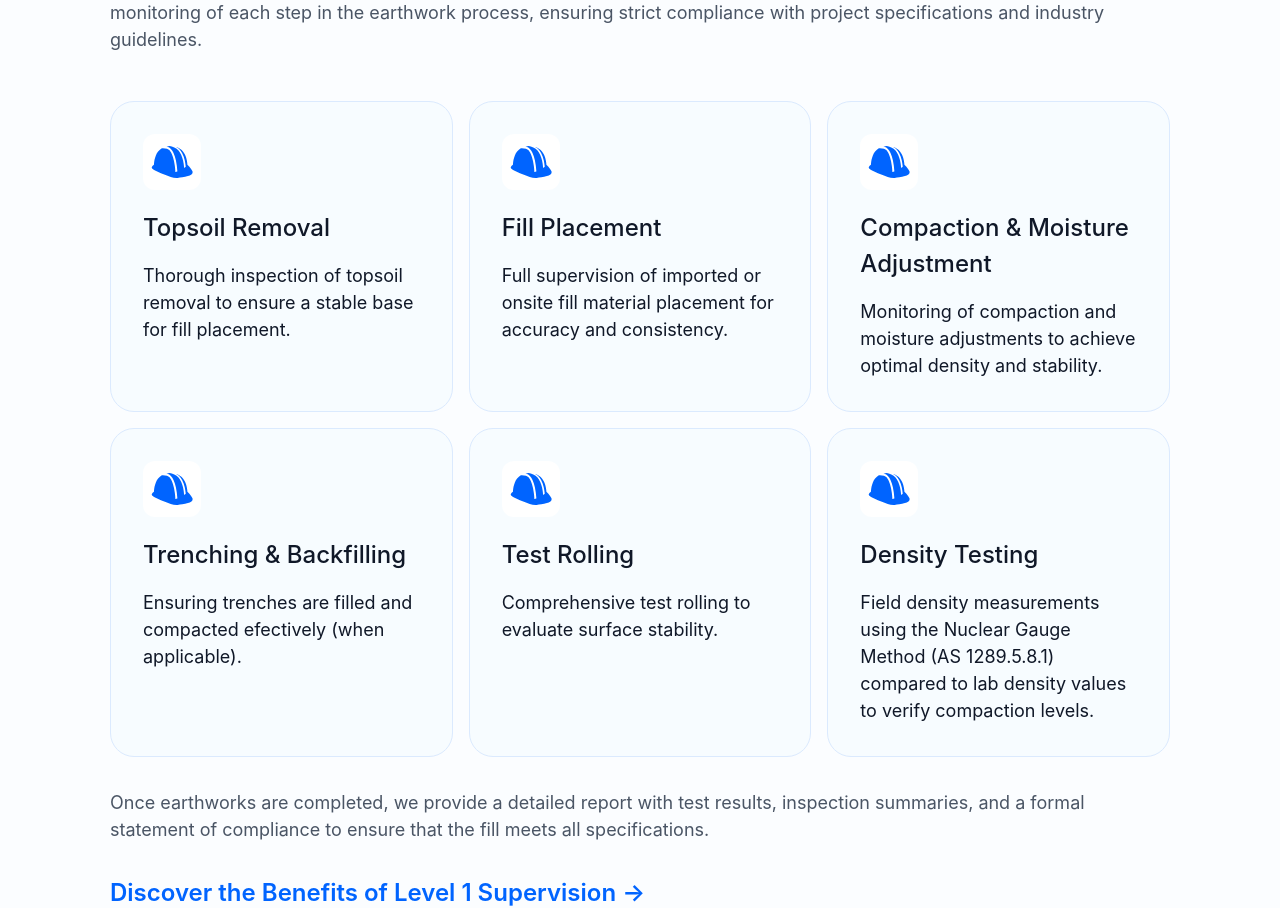
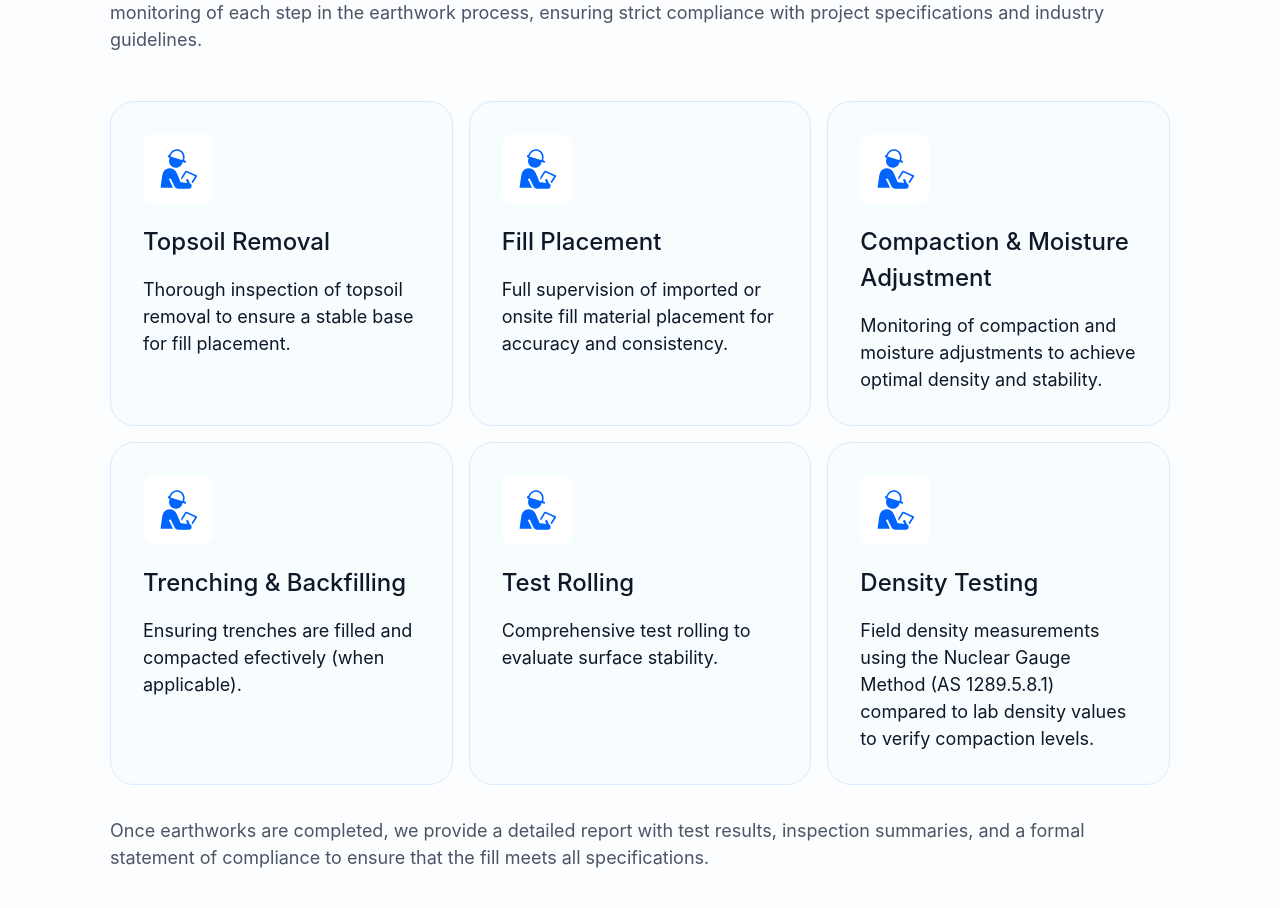
Before and after one commit to tharanga-madurapperuma/statewide-geotechnical_construction-site, a React (Vite) app: page /inspections in a window 1280 px wide. Shown: the part 1900-2808 px from the top of the page. Built offline with nearby package versions, Linux system fonts and the light colour scheme.

Commit message:
fix card icon error and fixed spacing in contact page 2K resolution

```diff
--- a/src/assets/assets.js
+++ b/src/assets/assets.js
@@ -67,6 +67,7 @@ import DocWhite from "./drilling/icons/docWhite.svg";
 import InsHero from "./inspections/insHero.jpg";
 import InsSecond from "./inspections/insSecond.jpg";
 import InsThird from "./inspections/insThird.jpg";
+import TestingIcon from "./inspections/testing.svg";
 
 // Env Drilling page
 import Map from "./envDrilling/map.svg";
@@ -110,7 +111,7 @@ export { WorkerHat };
 export { FileIcon, DownloadIcon };
 
 // Inspections Page
-export { InsHero, InsSecond, InsThird };
+export { InsHero, InsSecond, InsThird, TestingIcon };
 
 // navbar
 export { Menu, Close };
--- a/src/components/card-icon-top-left/CardIconTopLeft.jsx
+++ b/src/components/card-icon-top-left/CardIconTopLeft.jsx
@@ -39,7 +39,7 @@ const CardIconTopLeft = ({
             >
                 <div className="w-full flex justify-start items-center">
                     <img
-                        className={`${iconBackground} px-2 py-3 rounded-xl w-48 md:w-[54px] lg:w-auto`}
+                        className={`${iconBackground} px-2 py-2 rounded-xl w-[50px] sm:w-[55px] md:w-[62px] lg:w-[70px]`}
                         src={iconUrl}
                     />
                 </div>
--- a/src/pages/contactUs/ContactPage.jsx
+++ b/src/pages/contactUs/ContactPage.jsx
@@ -86,8 +86,9 @@ const ContactPage = () => {
                 <AppointmentRequestForm />
             </div>
 
-            <div className="sm:px-[70px] md:px-[80px] lg:px-[100px] xl:px-[110px] mb-[3rem] px-8 py-3">
-                <h2 className="lg:text-[48px]  text-2xl py-[2rem] font-600 text-gray-900">
+            <div className="flex flex-col items-center">
+                <div className="sm:px-[70px] md:px-[80px] lg:px-[100px] xl:px-[110px] mb-[3rem] px-8 py-3 max-w-[1920px]">
+                    <h2 className="lg:text-[48px]  text-2xl py-[2rem] font-600 text-gray-900 ">
                         Why Choose Us
                     </h2>
                     <div className="w-full h-full lg:px-0  flex space-b place-content-between gap-[40px] lg:gap-[68px] flex-col  md:flex-row">
@@ -115,13 +116,13 @@ const ContactPage = () => {
                     </div>
                 </div>
 
-            <div className="md:px-[80px] lg:px-[100px] xl:px-[110px] mb-[3rem] px-8 lg:mt-[100px] py-3">
+                <div className="md:px-[80px] lg:px-[100px] xl:px-[110px] mb-[3rem] px-8 lg:mt-[100px] py-3 w-full max-w-[1920px]">
                     <h2 className="lg:text-48 text-2xl font-600 text-gray-900">
                         Follow Us
                     </h2>
                     <p className="text-gray-600 text-18 font-400 py-[2rem]">
-                    Stay updated on the latest projects, tips, and company news.
-                    Follow us on our social media channels:
+                        Stay updated on the latest projects, tips, and company
+                        news. Follow us on our social media channels:
                     </p>
                     <div className="flex items-start flex-row gap-4">
                         <div className=" bg-[#003ED7] text-white rounded-full md:text-4xl p-3">
@@ -136,7 +137,7 @@ const ContactPage = () => {
                     </div>
                 </div>
 
-            <div className="md:px-[80px] lg:px-[100px] xl:px-[110px] mb-[3rem] px-8 lg:mt-[100px] p-3">
+                <div className="md:px-[80px] lg:px-[100px] xl:px-[110px] mb-[3rem] px-8 lg:mt-[100px] p-3 w-full max-w-[1920px]">
                     <h2 className="lg:text-48 text-2xl font-600 text-gray-900">
                         Visit Our Office
                     </h2>
@@ -156,7 +157,7 @@ const ContactPage = () => {
                         referrerPolicy="no-referrer-when-downgrade"
                     ></iframe>
                 </div>
-            <div className="lg:px-[110px] lg:mt-[100px] p-3">
+                <div className="lg:px-[110px] lg:mt-[100px] p-3 w-full max-w-[1920px]">
                     <h2 className="lg:text-48 text-2xl font-600 text-gray-900">
                         Have a Question?
                     </h2>
@@ -165,6 +166,7 @@ const ContactPage = () => {
                     </p>
                 </div>
             </div>
+        </div>
     );
 };
 
--- a/src/pages/drilling/Drilling.jsx
+++ b/src/pages/drilling/Drilling.jsx
@@ -61,7 +61,7 @@ const Drilling = () => {
                                 #1
                             </h1>
                             <h2 className="md:w-[80%] font-inter font-500 text-18 sm:text-24 lg:text-32 md:text-24 mt-4 sm:mt-3 xl:mt-[40px] lg:mt-5 md:mt-3">
-                                Tight & DiDicult Access Sites
+                                Tight & Difficult Access Sites
                             </h2>
                             <p className="md:w-[80%] font-inter font-400 text-12 sm:text-18 lg:text-16 mt-2 xl:mt-6 md:text-14 lg:mt-3">
                                 We have the expertise and equipment to operate
@@ -169,7 +169,7 @@ const Drilling = () => {
                             Complete Geotechnical Investigations
                         </h4>
                         <p className="w-[90%] font-inter font-400 text-14 mt-2 md:text-18 lg:text-24">
-                            For complete geotechnical investigations, we o;er
+                            For complete geotechnical investigations, we offer
                             end-to-end solutions, including:
                         </p>
                         <div className="w-full grid grid-cols-1 gap-4 mt-4 sm:grid-cols-2 md:grid-cols-3 md:mt-6 lg:mt-8">
--- a/src/pages/inspections/Inspections.jsx
+++ b/src/pages/inspections/Inspections.jsx
@@ -1,5 +1,11 @@
 import React from "react";
-import { InsHero, InsSecond, InsThird, WorkerHat } from "../../assets/assets";
+import {
+    InsHero,
+    InsSecond,
+    InsThird,
+    TestingIcon,
+    WorkerHat,
+} from "../../assets/assets";
 import InfoSection from "../../components/info-section/InfoSection";
 import TextSection from "../../components/text/TextSection";
 import ButtonCard from "../../components/card/ButtonCard";
@@ -79,7 +85,7 @@ const Inspections = () => {
                 </div>
                 <div className="w-full h-full grid grid-cols-1 sm:grid-cols-2 md:grid-cols-3 gap-2 sm:gap-3 md:gap-4 flex-col sm:flex-row mt-8">
                     <CardIconTopLeft
-                        iconUrl={WorkerHat}
+                        iconUrl={TestingIcon}
                         iconBackground="bg-white"
                         background="bg-blue-25"
                         stroke={true}
@@ -91,7 +97,7 @@ const Inspections = () => {
                         backgroundHover={false}
                     />
                     <CardIconTopLeft
-                        iconUrl={WorkerHat}
+                        iconUrl={TestingIcon}
                         iconBackground="bg-white"
                         background="bg-blue-25"
                         stroke={true}
@@ -103,7 +109,7 @@ const Inspections = () => {
                         backgroundHover={false}
                     />
                     <CardIconTopLeft
-                        iconUrl={WorkerHat}
+                        iconUrl={TestingIcon}
                         iconBackground="bg-white"
                         background="bg-blue-25"
                         stroke={true}
@@ -115,7 +121,7 @@ const Inspections = () => {
                         backgroundHover={false}
                     />
                     <CardIconTopLeft
-                        iconUrl={WorkerHat}
+                        iconUrl={TestingIcon}
                         iconBackground="bg-white"
                         background="bg-blue-25"
                         stroke={true}
@@ -127,7 +133,7 @@ const Inspections = () => {
                         backgroundHover={false}
                     />
                     <CardIconTopLeft
-                        iconUrl={WorkerHat}
+                        iconUrl={TestingIcon}
                         iconBackground="bg-white"
                         background="bg-blue-25"
                         stroke={true}
@@ -139,7 +145,7 @@ const Inspections = () => {
                         backgroundHover={false}
                     />
                     <CardIconTopLeft
-                        iconUrl={WorkerHat}
+                        iconUrl={TestingIcon}
                         iconBackground="bg-white"
                         background="bg-blue-25"
                         stroke={true}
```
Also changed, not shown: src/assets/inspections/testing.svg (added). Lines whose indentation alone changed are shown as unchanged.
